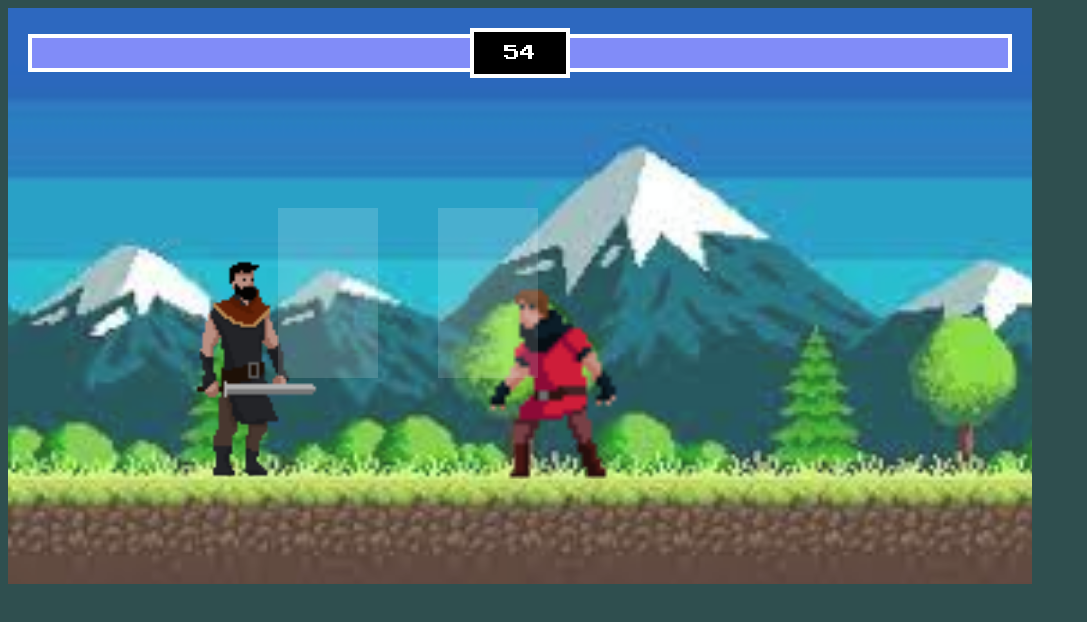
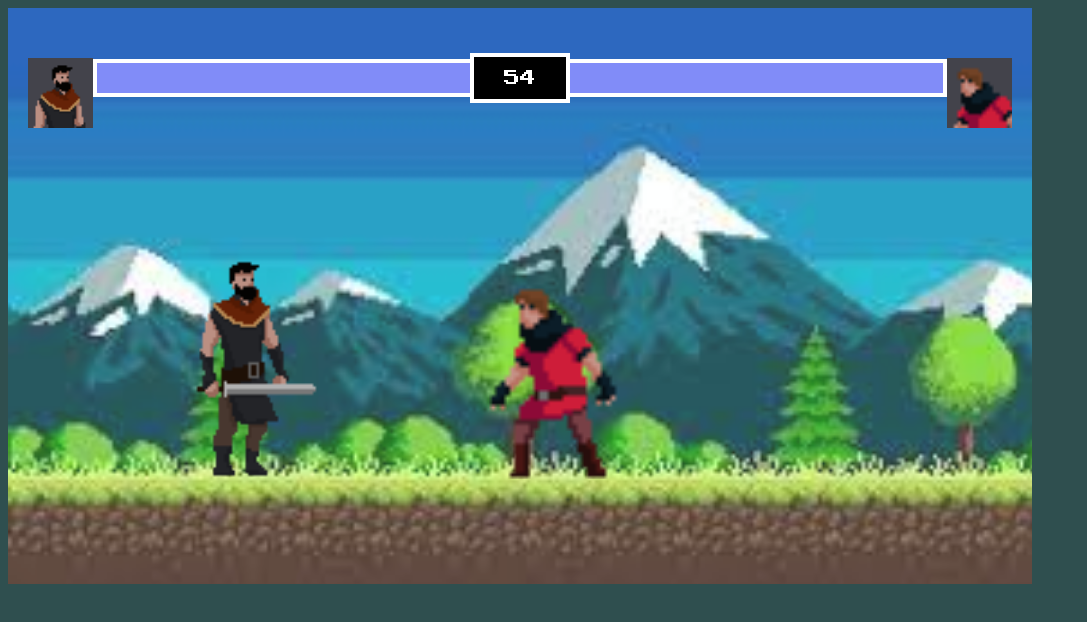
Before and after one commit to Brettie123/juego, a plain HTML site: page assets/pages/game.html in a window 1280 px wide. Shown: the whole page, without its empty margins (0-1087 px from the left). Drawn offline with nearby package versions, Linux system fonts and the light colour scheme.

Commit message:
Add files via upload

```diff
--- a/assets/js/clases.js
+++ b/assets/js/clases.js
@@ -107,7 +107,7 @@ class Sprite {
       this.attackBox.position.x = this.position.x + this.attackBox.offset.x
       this.attackBox.position.y = this.position.y + this.attackBox.offset.y
 
-      c.fillRect(this.attackBox.position.x, this.attackBox.position.y, this.attackBox.height, this.attackBox.width)
+      //c.fillRect(this.attackBox.position.x, this.attackBox.position.y, this.attackBox.height, this.attackBox.width)
       this.position.x += this.velocity.x
       this.position.y += this.velocity.y
 
--- a/assets/js/function.js
+++ b/assets/js/function.js
@@ -34,4 +34,5 @@ function rectangularCollision({ rectangle1, rectangle2 }) {
     if (timer === 0) {
       determineWinner({ player, enemy, timerId })
     }
+
   }
--- a/assets/js/game.js
+++ b/assets/js/game.js
@@ -5,8 +5,15 @@ canvas.width = 1024
 canvas.height = 576
 
 c.fillRect(0, 0, canvas.width, canvas.height)
+const gravity = 0.5
 
-const gravity = 0.5
+let miaudio = new Audio ("../Dramatic Music.mp3")
+miaudio.src="../Dramatic Music.mp3",
+miaudio.currenttime=10,
+miaudio.volume= 0.5,
+miaudio.playbackrate=1.5,
+miaudio.loop = true
+miaudio.play();
 
 const background = new Sprite({
   position: {
@@ -41,7 +48,7 @@ const player = new Fighter({
     y: 0
   },
   imageSrc: '../imagenes/Medieveal/Idle.png',
-  framesMax: 6,
+  framesMax: 9,
   scale: 2.7,
   offset: {
     x: 0,
@@ -70,11 +77,11 @@ const player = new Fighter({
     },
     takeHit: {
       imageSrc: '../imagenes/Medieveal/Hit.png',
-      framesMax: 4
+      framesMax: 3
     },
     death: {
       imageSrc: '../imagenes/Medieveal/Death.png',
-      framesMax: 6
+      framesMax: 9
     }
   },
   attackBox: {
@@ -140,7 +147,7 @@ const enemy = new Fighter({
   },
   attackBox: {
     offset: {
-      x: 30,
+      x: -10,
       y: 50
     },
     width: 170,
@@ -234,12 +241,9 @@ function animate() {
   }
 
   if (
-    rectangularCollision({
-      rectangle1: enemy,
-      rectangle2: player
-    }) &&
+
     enemy.isAttacking &&
-    enemy.framesCurrent === 2
+    enemy.framesCurrent === 4
   ) {
     player.takeHit()
     enemy.isAttacking = false
@@ -250,7 +254,7 @@ function animate() {
   }
 
 
-  if (enemy.isAttacking && enemy.framesCurrent === 2) {
+  if (enemy.isAttacking && enemy.framesCurrent === 4) {
     enemy.isAttacking = false
   }
 
--- a/assets/pages/game.html
+++ b/assets/pages/game.html
@@ -13,6 +13,7 @@
     </style>
   </head>
   <body style="background-color: darkslategray;">
+
     <div style="position: relative; display: inline-block">
       <div
         style="
@@ -23,6 +24,7 @@
           padding: 20px;
         "
       >
+      <div style="background-color: rgb(67, 67, 75); background-image: url(../imagenes/elotro.png); background-repeat: no-repeat; background-size: cover; height: 70px; width: 170px; margin-top: 30px;"></div>
         <div
           style="
             position: relative;
@@ -34,6 +36,7 @@
             border-bottom: 4px solid white;
           "
         >
+
           <div style="background-color: red; height: 30px; width: 100%"></div>
           <div
             id="playerHealth"
@@ -85,6 +88,7 @@
             "
           ></div>
         </div>
+        <div style="background-color: rgb(67, 67, 75); background-image: url(../imagenes/closeup.png); background-repeat: no-repeat; background-size: cover; height: 70px; width: 170px; margin-top: 30px;"> </div>
         <div></div>
       </div>
       <div
@@ -103,7 +107,9 @@
       >
         Tie
       </div>
-      <canvas ></canvas>
+      <canvas >
+
+      </canvas>
     </div>
 
     <script
```
Also changed, not shown: index.html (+2 -1 lines), assets/imagenes/closeup.png (added), assets/imagenes/elotro.png (added), 1 other file.
